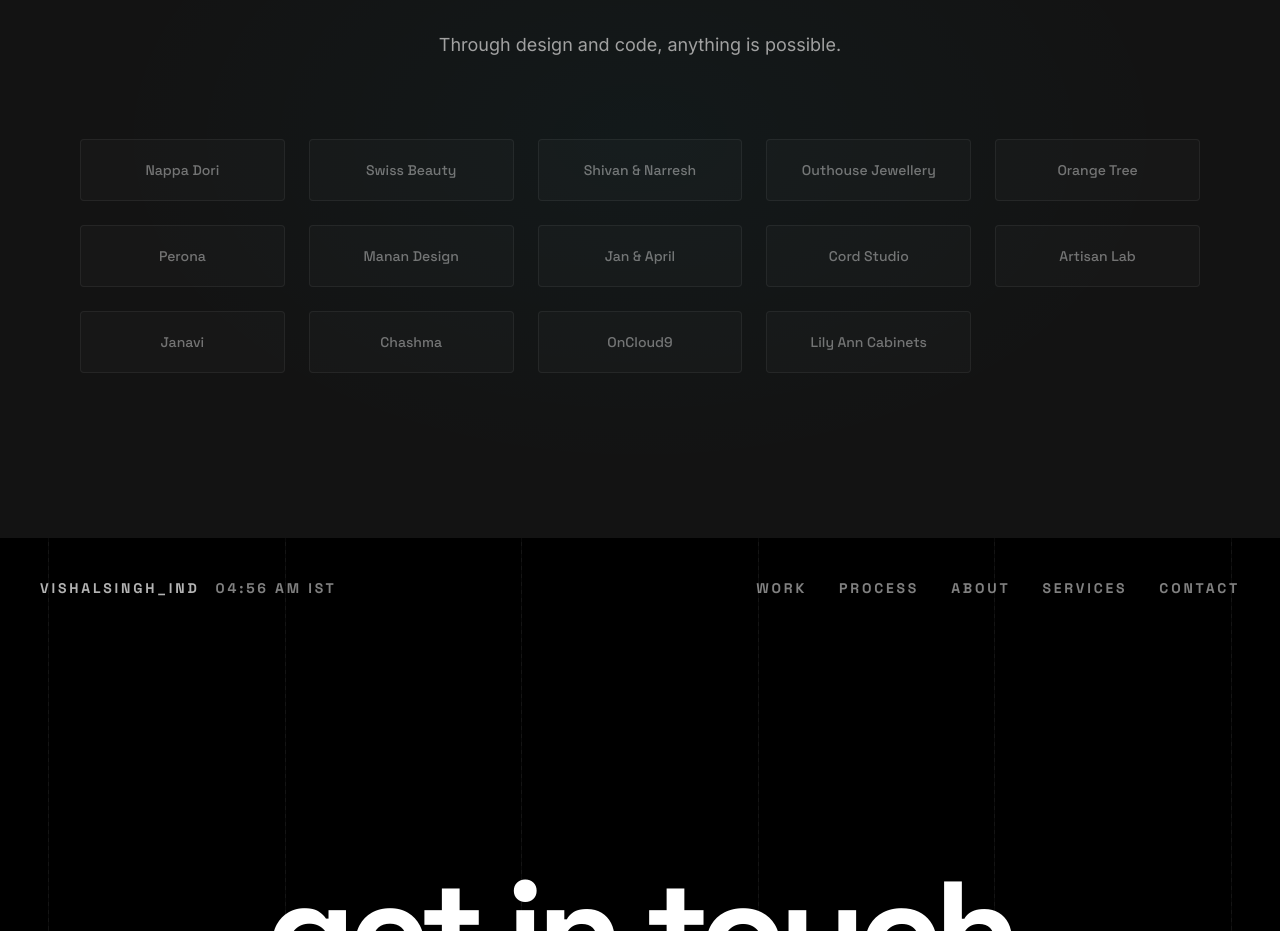
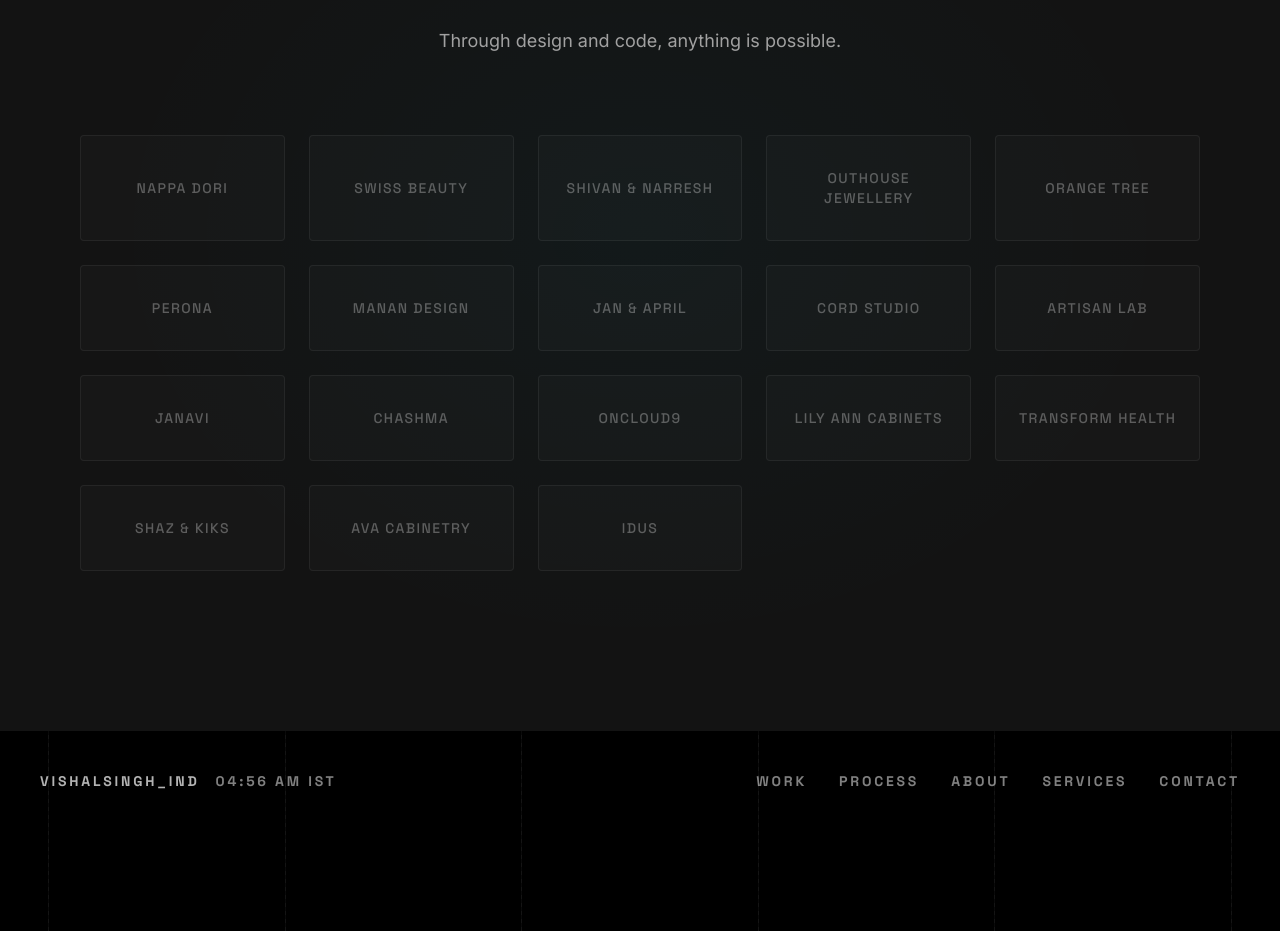
Before and after one commit to AbhishekPandey-dev/portfolio-vishal, a Next.js app: page / in a window 1280 px wide. Shown: the part 6123-7054 px from the top of the page. Built offline with nearby package versions, Linux system fonts and the light colour scheme; a web font is replaced by a local one.

Commit message:
implemented hover to reveal image effect on the experience showcase

```diff
--- a/components/sections/ExperienceShowcase.tsx
+++ b/components/sections/ExperienceShowcase.tsx
@@ -1,9 +1,32 @@
 "use client";
 
-import { motion } from "framer-motion";
+import { motion, useMotionValue, useSpring, AnimatePresence } from "framer-motion";
 import { useInViewport } from "@/hooks/use-in-viewport";
 import { CLIENT_BRANDS } from "@/lib/constants";
-import { EASING, DURATION, STAGGER } from "@/lib/animation-config";
+import { EASING, DURATION } from "@/lib/animation-config";
+import Image from "next/image";
+import { useState, useRef, useEffect } from "react";
+
+const BRAND_IMAGE_MAP: Record<string, string> = {
+  "Nappa Dori": "/images/mobile-img/nappadori.png",
+  "Swiss Beauty": "/images/mobile-img/swissbeauty.png",
+  "Shivan & Narresh": "/images/mobile-img/shivanandnarresh.png",
+  "Outhouse Jewellery": "/images/mobile-img/outhouse.png",
+  "Orange Tree": "/images/mobile-img/orangetree.png",
+  "Perona": "/images/mobile-img/perona.png",
+  "Manan Design": "/images/mobile-img/manan.png",
+  "Jan & April": "/images/mobile-img/janandapril.png",
+  "Cord Studio": "/images/mobile-img/cordstudio.png",
+  "Artisan Lab": "/images/mobile-img/artisanlab.png",
+  "Janavi": "/images/mobile-img/janavi.png",
+  "Chashma": "/images/mobile-img/chashma.png",
+  "OnCloud9": "/images/mobile-img/cloud9.png",
+  "Lily Ann Cabinets": "/images/mobile-img/lilyanncabinets.png",
+  "Transform Health": "/images/mobile-img/transformhealth.png",
+  "Shaz & Kiks": "/images/mobile-img/shazkiks.png",
+  "Ava Cabinetry": "/images/mobile-img/avacabinetry.png",
+  "Idus": "/images/mobile-img/idus.png",
+};
 
 export function ExperienceShowcase() {
   const { ref, hasBeenInView } = useInViewport<HTMLElement>({
@@ -11,14 +34,75 @@
     once: true,
   });
 
+  const [activeBrand, setActiveBrand] = useState<string | null>(null);
+  const containerRef = useRef<HTMLElement>(null);
+
+  // Mouse tracking
+  const mouseX = useMotionValue(0);
+  const mouseY = useMotionValue(0);
+
+  // Spring physics for "following" feel
+  const springConfig = { damping: 25, stiffness: 150, mass: 0.5 };
+  const springX = useSpring(mouseX, springConfig);
+  const springY = useSpring(mouseY, springConfig);
+
+  const handleMouseMove = (e: React.MouseEvent) => {
+    if (!ref.current) return;
+    const rect = ref.current.getBoundingClientRect();
+    const x = e.clientX - rect.left;
+    const y = e.clientY - rect.top;
+
+    // Calculate rotation based on cursor position relative to center of the image box
+    const rotate = (x - mouseX.get()) * 0.1;
+
+    mouseX.set(x);
+    mouseY.set(y);
+    mouseRotate.set(rotate);
+  };
+
+  const mouseRotate = useMotionValue(0);
+  const springRotate = useSpring(mouseRotate, springConfig);
+
   return (
     <section
       ref={ref}
+      onMouseMove={handleMouseMove}
       className="relative min-h-screen flex items-center justify-center px-6 md:px-12 lg:px-20 py-24 overflow-hidden"
     >
       {/* Background */}
       <div className="absolute inset-0 bg-vs-surface" />
       <div className="absolute inset-0 bg-[radial-gradient(ellipse_at_center,_rgba(0,217,255,0.03)_0%,_transparent_60%)]" />
+
+      {/* Floating Image Reveal (Desktop Only) */}
+      <div className="absolute inset-0 z-20 pointer-events-none hidden lg:block">
+        <AnimatePresence>
+          {activeBrand && BRAND_IMAGE_MAP[activeBrand] && (
+            <motion.div
+              initial={{ opacity: 0, scale: 0.5, rotate: -10 }}
+              animate={{ opacity: 1, scale: 1, rotate: 0 }}
+              exit={{ opacity: 0, scale: 0.5, rotate: 10 }}
+              transition={{ duration: 0.4, ease: EASING.expoOut }}
+              style={{
+                left: springX,
+                top: springY,
+                rotate: springRotate,
+                x: "-50%",
+                y: "-50%",
+              }}
+              className="absolute w-64 aspect-[4/5] overflow-hidden rounded-lg shadow-[0_30px_60px_-15px_rgba(0,0,0,0.5)] border border-white/10"
+            >
+              <Image
+                src={BRAND_IMAGE_MAP[activeBrand]}
+                alt={activeBrand}
+                fill
+                className="object-cover"
+                priority
+              />
+              <div className="absolute inset-0 bg-gradient-to-t from-black/40 to-transparent" />
+            </motion.div>
+          )}
+        </AnimatePresence>
+      </div>
 
       <div className="relative z-10 w-full max-w-[1200px] mx-auto flex flex-col items-center">
         {/* Central quote */}
@@ -48,7 +132,7 @@
         </motion.div>
 
         {/* Client brands grid */}
-        <div className="grid grid-cols-2 sm:grid-cols-3 md:grid-cols-4 lg:grid-cols-5 gap-4 md:gap-6 w-full mb-16">
+        <div className="grid grid-cols-2 sm:grid-cols-3 md:grid-cols-4 lg:grid-cols-5 gap-4 md:gap-6 w-full mb-16 relative z-30">
           {CLIENT_BRANDS.map((brand, index) => (
             <motion.div
               key={brand}
@@ -63,9 +147,11 @@
                 ease: EASING.expoOut,
                 delay: index * 0.05,
               }}
-              className="flex items-center justify-center py-5 px-4 rounded-sm border border-white/[0.06] bg-white/[0.02] hover:border-vs-accent/20 hover:bg-white/[0.04] transition-all duration-500 group"
+              onMouseEnter={() => setActiveBrand(brand)}
+              onMouseLeave={() => setActiveBrand(null)}
+              className="flex items-center justify-center py-8 px-4 rounded-sm border border-white/[0.06] bg-white/[0.02] hover:border-vs-accent hover:bg-white/[0.05] transition-all duration-300 group cursor-none md:cursor-pointer"
             >
-              <span className="font-headline text-sm font-medium text-white/40 group-hover:text-white/80 transition-colors duration-500 text-center">
+              <span className="font-headline text-xs md:text-sm font-medium tracking-widest uppercase text-white/30 group-hover:text-vs-accent transition-colors duration-300 text-center">
                 {brand}
               </span>
             </motion.div>
--- a/lib/constants.ts
+++ b/lib/constants.ts
@@ -282,6 +282,10 @@
   "Chashma",
   "OnCloud9",
   "Lily Ann Cabinets",
+  "Transform Health",
+  "Shaz & Kiks",
+  "Ava Cabinetry",
+  "Idus",
 ];
 
 export const SOCIAL_LINKS = [
```
